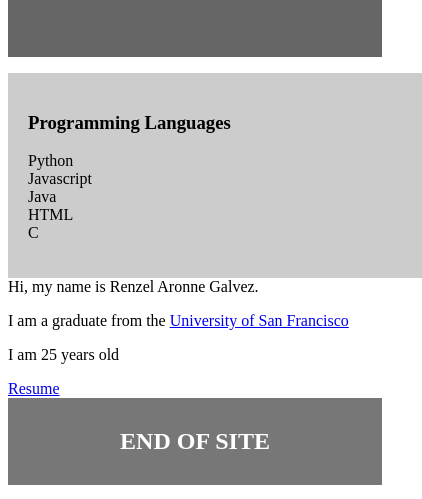
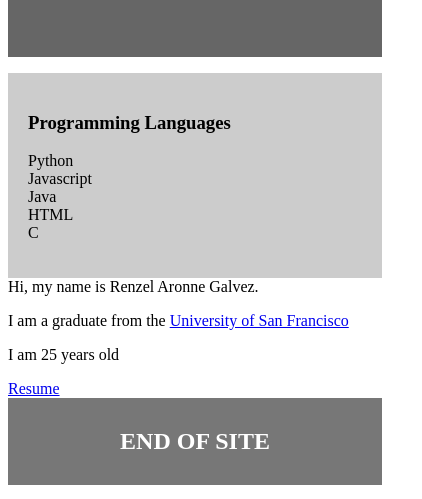
Before and after one commit to renzelpretzel0125/Website, a plain HTML site: page index.html in a window 390 px wide. Shown: the part 345-844 px from the top of the page, 422 px wide, since content can reach past the window. Drawn offline with Linux system fonts and the light colour scheme.

Commit message:
Update index.html

```diff
--- a/index.html
+++ b/index.html
@@ -1,6 +1,9 @@
 <!DOCTYPE html>
 <html>
   <style>
+    * {
+      box-sizing: border-box;
+    }
     header {
       background-color: #666;
       padding: 30px;
@@ -38,7 +41,7 @@
     }
     /* Responsive layout - makes the two columns/boxes stack on top of each other instead of next to each other, on small screens */
     @media (max-width: 600px) {
-      nav, article {
+      nav, information {
         width: 100%;
         height: auto;
       }
```
